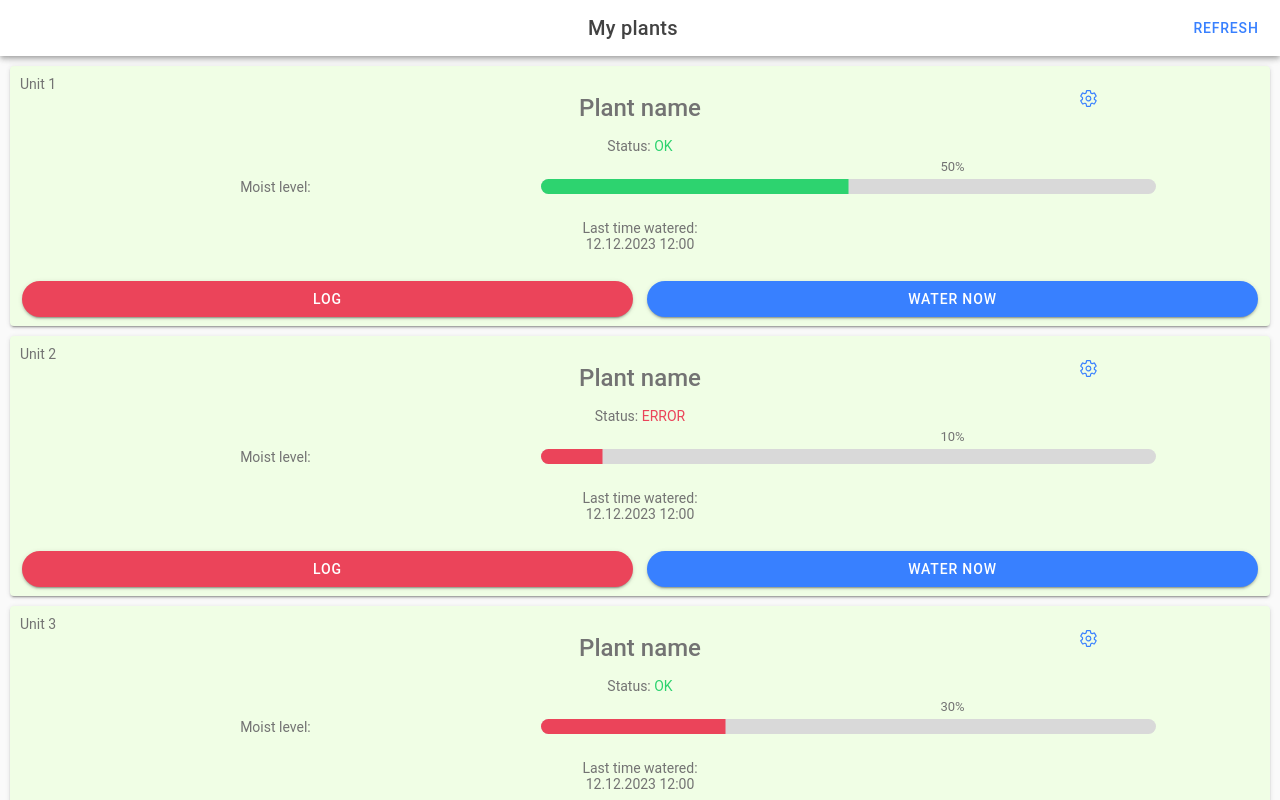
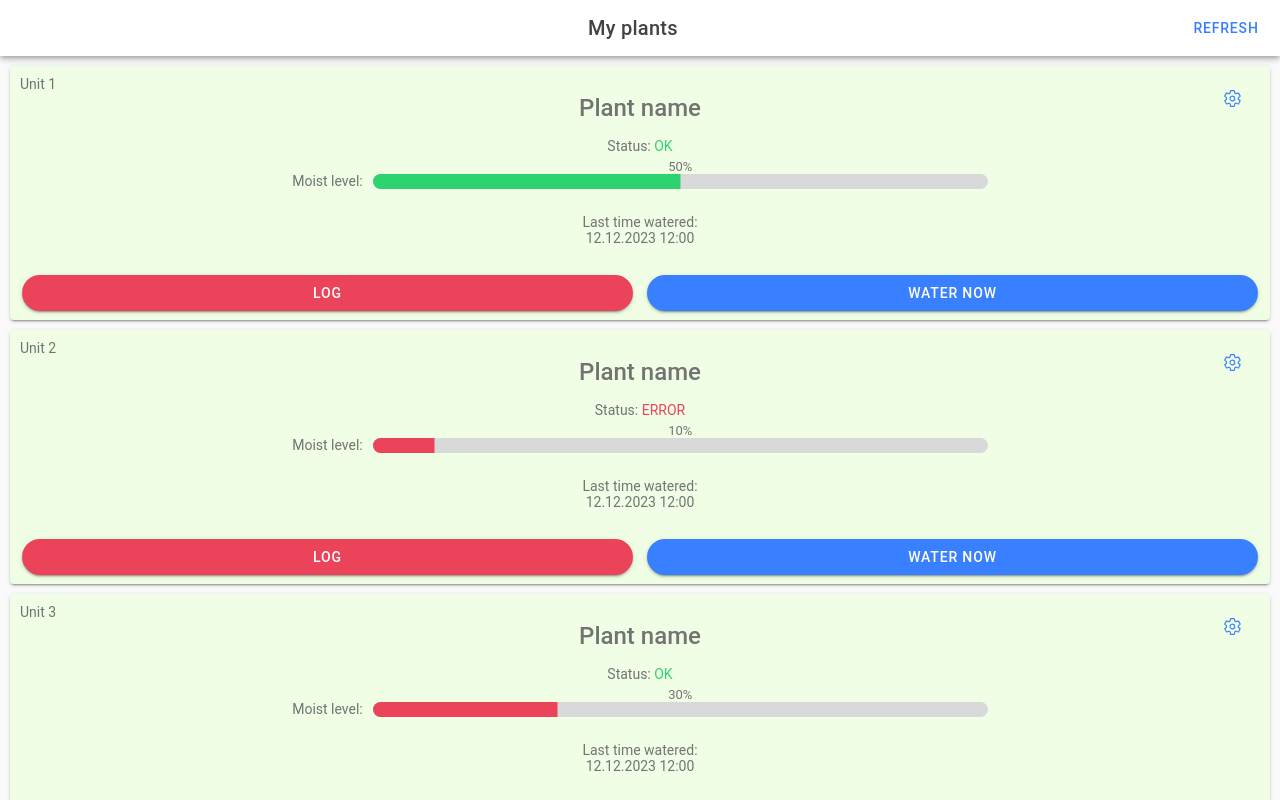
Before and after one commit to markusiki/PlantWateringApp, a React (Vite) app: page /home in a window 1280 px wide. Built offline with nearby package versions, Linux system fonts and the light colour scheme.

Commit message:
refresh function added, settings buttton justified to end

```diff
--- a/src/pages/Home.tsx
+++ b/src/pages/Home.tsx
@@ -1,7 +1,7 @@
 import { IonAlert, IonButton, IonButtons, IonCard, IonCardContent, IonCardHeader, IonCardSubtitle, IonCardTitle, IonCol, IonContent, IonGrid, IonHeader, IonIcon, IonPage, IonProgressBar, IonRow, IonText, IonTitle, IonToolbar } from '@ionic/react';
 import { settingsOutline } from 'ionicons/icons'
 import './Home.css';
-import { useState } from 'react';
+import { useEffect, useState } from 'react';
 import { IUnitState } from '../interfaces';
 import Log from '../components/Log';
 import Settings from '../components/Settings';
@@ -14,6 +14,12 @@ const Home: React.FC = () => {
   const [unit3, setUnit3] = useState<IUnitState>({ id: "Unit 3", name: "Plant name", status: "OK", moistLevel: 0.3, moistLimit: 15000, waterTime: 20, moistMeasureIntervall: 7, logs: ["12.12.2023 12:00", "19.12.2023 12:00", "28.12.2023 12:00", "29.12.2023 12:00"] })
   const [unit4, setUnit4] = useState<IUnitState>({ id: "Unit 4", name: "Plant name", status: "OK", moistLevel: 0.9, moistLimit: 15000, waterTime: 25, moistMeasureIntervall: 5, logs: ["12.12.2023 12:00", "16.12.2023 12:00", "20.12.2023 12:00", "25.12.2023 12:00"] })
   const units = [{unit: unit1, setUnit: setUnit1}, {unit: unit2, setUnit: setUnit2}, {unit: unit3, setUnit: setUnit3}, {unit: unit4, setUnit: setUnit4}]
+
+
+  const refresh = () => {
+    /* fetch data */
+
+  }
 
   const setColor = (unit: IUnitState) => {
     if (unit.moistLevel < 0.33) {
@@ -43,7 +49,7 @@ const Home: React.FC = () => {
         <IonToolbar>
           <IonTitle slot='secondary'>My plants</IonTitle>
           <IonButtons slot='end'>
-            <IonButton color={"primary"}>REFRESH</IonButton>
+            <IonButton color={"primary"} onClick={refresh}>REFRESH</IonButton>
           </IonButtons>
         </IonToolbar>
       </IonHeader>
@@ -54,8 +60,8 @@ const Home: React.FC = () => {
               <IonRow>
                 <IonCol size='2'><p>{u.unit.id}</p></IonCol>
                 <IonCol size='8'><h2 className='align-center'>{u.unit.name}</h2></IonCol>
-                <IonCol size='2'>
-                  <IonButtons>
+                <IonCol size='2' class='ion-padding-start'>
+                  <IonButtons class='ion-justify-content-end'>
                     <IonButton id={`${u.unit.id}-settings`}>
                       <IonIcon icon={settingsOutline}></IonIcon>
                     </IonButton>
@@ -71,20 +77,14 @@ const Home: React.FC = () => {
                 <IonCol><p className='align-center'>Status: <IonText color='danger'>{u.unit.status}</IonText></p></IonCol>
                 }
               </IonRow>
-              <IonRow>
-                <IonCol size='6' offset='6'>
+              <IonRow class="ion-justify-content-center">
+                <IonCol class="ion-align-self-end" size='auto'>
                   <IonText>
-                    <p className='moist-percent'>{u.unit.moistLevel * 100}%</p>
-                  </IonText>
-                </IonCol>
-              </IonRow>
-              <IonRow class="ion-align-items-center">
-                <IonCol size='5'>
-                  <IonText>
-                    <p className='align-center'>Moist level:</p>
+                    <p style={{textAlign: "end" }}>Moist level:</p>
                   </IonText>
                 </IonCol>
                 <IonCol size='6'>
+                  <p className='moist-percent'>{u.unit.moistLevel * 100}%</p>
                   <IonProgressBar value={u.unit.moistLevel} color={setColor(u.unit)}></IonProgressBar>
                 </IonCol>
               </IonRow>
```
